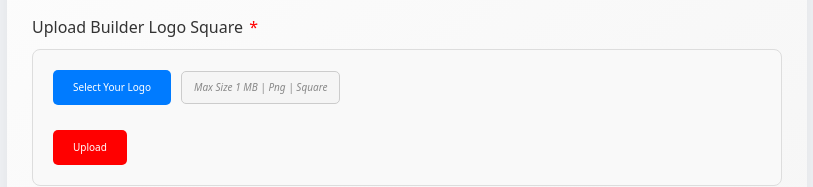
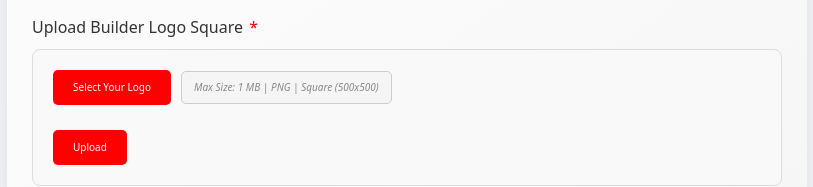
Before and after one commit to Faisu0p/Bhumi-Frontend, a React (Vite) app: page /add-builder in a window 1280 px wide. Shown: the part 575-762 px from the top of the page, without its empty margins (233-1046 px from the left). Built offline with nearby package versions, Linux system fonts and the light colour scheme; no server answers; some icons are missing.

Commit message:
Add Builder page all errors fixed and media component updated

```diff
--- a/src/Pages/Admin/BuilderAddPage.css
+++ b/src/Pages/Admin/BuilderAddPage.css
@@ -84,7 +84,7 @@ html {
 }
 
 .builder-input-group-text {
-  background-color: #d90429;
+  background-color: red;
   color: #fff;
   padding: 1rem 1.5rem;
   font-size: 1.3rem;
@@ -101,7 +101,7 @@ html {
   border: none;
   border-radius: 1rem;
   font-weight: bold;
-  background-color: #d90429;
+  background-color: red;
   color: #fff;
   box-shadow: 0 4px 10px rgba(0, 0, 0, 0.1);
   transition: all 0.3s ease-in-out;
--- a/src/Pages/Admin/BuilderAddPage.jsx
+++ b/src/Pages/Admin/BuilderAddPage.jsx
@@ -15,6 +15,14 @@ const BuilderAddPage = () => {
     state: "",
     builderLogoRectangle: "",
   });
+
+  // Add this state for unique keys
+  const [mediaSectionKeys, setMediaSectionKeys] = useState({
+    builderLogo: Date.now(), // Unique key for the square logo MediaSection
+    builderLogoRectangle: Date.now() + 1, // Unique key for the rectangular logo MediaSection
+  });
+
+
 
   const handleChange = (e) => {
     const { name, value, type, files } = e.target;
@@ -81,6 +89,11 @@ const BuilderAddPage = () => {
       console.error("Error submitting builder data:", error);
       alert("There was an error submitting the builder information.");
     }
+
+    setMediaSectionKeys({
+      builderLogo: Date.now(),
+      builderLogoRectangle: Date.now() + 1,
+    });
   };
 
     // Function to handle state and city changes
@@ -137,7 +150,9 @@ const BuilderAddPage = () => {
           {/* Media Section for uploading Builder Logo Square */}
           <div className="builder-form-group">
             <label htmlFor="masterLayoutPlan" className="builder-form-label">Upload Builder Logo Square <span className="required-asterisk">*</span></label>
-            {/* <MediaSection
+
+            <MediaSection
+            key={mediaSectionKeys.builderLogo} // Unique key for the square logo MediaSection
               updateMasterLayoutPlan={updatebuilderLogo}
               maxSize={1024 * 1024}
               previewStyle={{
@@ -149,20 +164,13 @@ const BuilderAddPage = () => {
                 margin: "0 auto",
                 display: "block"
               }}
-              />  */}
+              allowedTypes={["image/png"]}
+              labelText="Select Your Logo"
+              fileLabelText="Max Size: 1 MB | PNG | Square (500x500)"
+              requiredWidth={500}
+              requiredHeight={500}
+            />
 
-<MediaSection
-  updateMasterLayoutPlan={updatebuilderLogo}
-  maxSize={1 * 1024 * 1024} // 1MB max size
-  previewStyle={{
-    objectFit: "contain",
-    width: "150px",
-    height: "150px",
-  }}
-  allowedTypes={["image/png"]}
-  labelText="Select Your Logo" // Custom label text
-  fileLabelText="Max Size 1 MB | Png | Square" // Custom No file chosen text
-/>
 
           </div>
 
@@ -183,32 +191,28 @@ const BuilderAddPage = () => {
           {/* Media Section for uploading Builder Logo Rectangle */}
           <div className="builder-form-group">
             <label htmlFor="builderLogoRectangle" className="builder-form-label">Upload Builder Logo Rectangle <span className="required-asterisk">*</span></label>
-            {/* <MediaSection
+
+            <MediaSection
+            key={mediaSectionKeys.builderLogoRectangle} // Unique key for the rectangular logo MediaSection
               updateMasterLayoutPlan={(url) => setFormData({ ...formData, builderLogoRectangle: url })}
               maxSize={1024 * 1024}
               previewStyle={{
                 objectFit: "contain",
                 width: "100%",
-              maxWidth: "250px",
+                maxWidth: "300px",
                 height: "auto",
-              maxHeight: "150px",
+                maxHeight: "300px",
                 margin: "0 auto",
                 display: "block"
               }}
-             />  */}
+              allowedTypes={["image/png"]}
+              labelText="Select Your Logo"
+              fileLabelText="Max Size: 1 MB | PNG | Rectangle (1200x600)"
+              requiredWidth={1200}
+              requiredHeight={600}
+            />
 
-<MediaSection
-  updateMasterLayoutPlan={(url) => setFormData({ ...formData, builderLogoRectangle: url })}
-  maxSize={1 * 1024 * 1024} // 1MB max size
-  previewStyle={{
-    objectFit: "contain",
-    width: "150px",
-    height: "150px",
-  }}
-  allowedTypes={["image/png"]}
-  labelText="Select Your Logo" // Custom label text
-  fileLabelText="No logo selected" // Custom No file chosen text
-/>
+
 
           </div>
 
--- a/src/Pages/Admin/components/MediaSection.jsx
+++ b/src/Pages/Admin/components/MediaSection.jsx
@@ -8,6 +8,8 @@ const MediaSection = ({
   allowedTypes = ["image/jpeg", "image/png"], // Default allowed types
   labelText = "Choose File", // Default label text
   fileLabelText = "No file chosen", // Default file label text
+  requiredWidth = 150, // Default required width
+  requiredHeight = 150, // Default required height
 }) => {
   const [image, setImage] = useState(null);
   const [imageUrl, setImageUrl] = useState("");
@@ -39,6 +41,7 @@ const MediaSection = ({
     }
   };
 
+  // Handle image selection
   const handleImageChange = (e) => {
     const selectedFile = e.target.files[0];
 
@@ -55,11 +58,27 @@ const MediaSection = ({
         return;
       }
 
-      setError("");
-      setImage(selectedFile);
+      // Check the image dimensions
+      const img = new Image();
+      const reader = new FileReader();
+
+      reader.onload = (e) => {
+        img.onload = () => {
+          if (img.width !== requiredWidth || img.height !== requiredHeight) {
+            setError(`Image must be ${requiredWidth}px by ${requiredHeight}px. Please upload a different image.`);
+            setImage(null);
+          } else {
+            setError("");  // Clear error if dimensions are correct
+            setImage(selectedFile);  // Set the selected image if valid
+          }
+        };
+        img.src = e.target.result;
+      };
+      reader.readAsDataURL(selectedFile); // Convert image file to base64 to load and get dimensions
     }
   };
 
+  // Handle image upload
   const handleUpload = async () => {
     if (image) {
       setUploading(true);
@@ -94,7 +113,7 @@ const MediaSection = ({
           htmlFor={`media-component-imageUpload-${uniqueId}`}
           style={{
             cursor: "pointer",
-            backgroundColor: "#007bff",
+            backgroundColor: "red",
             color: "#fff",
             padding: "10px 20px",
             borderRadius: "5px",
```
Lines whose indentation alone changed are shown as unchanged.
